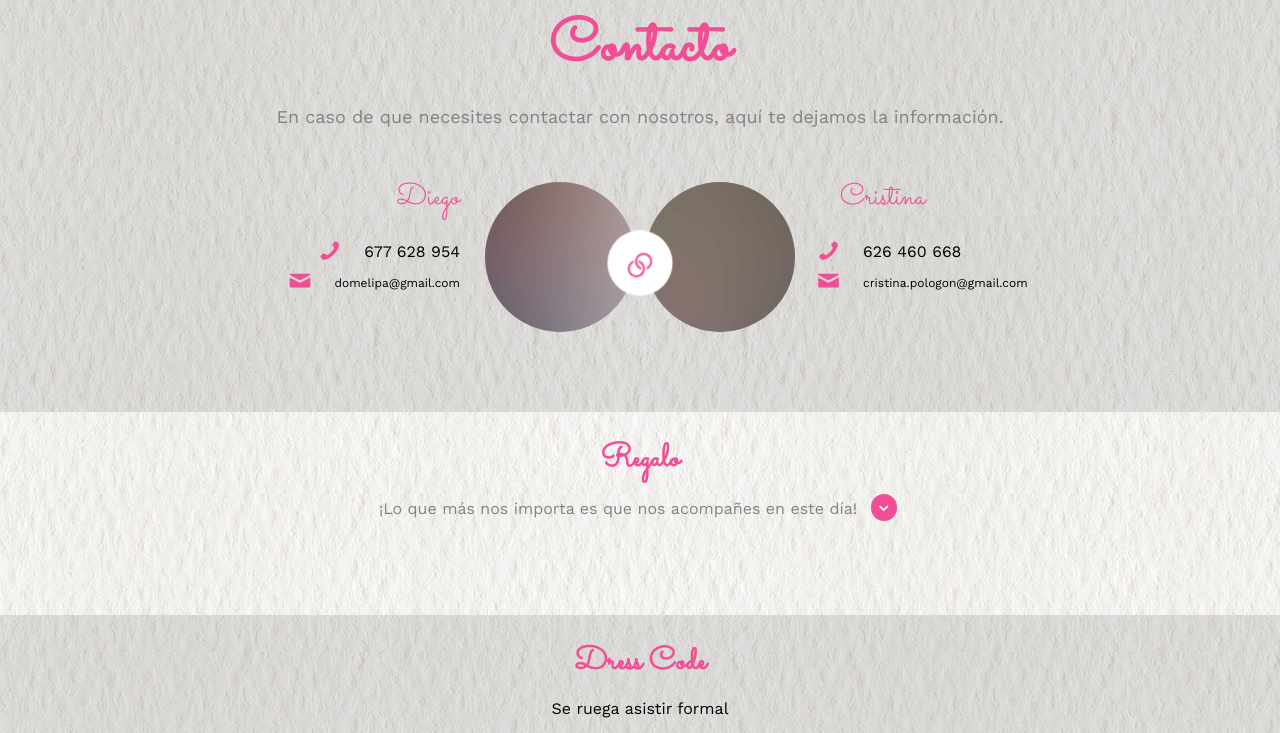
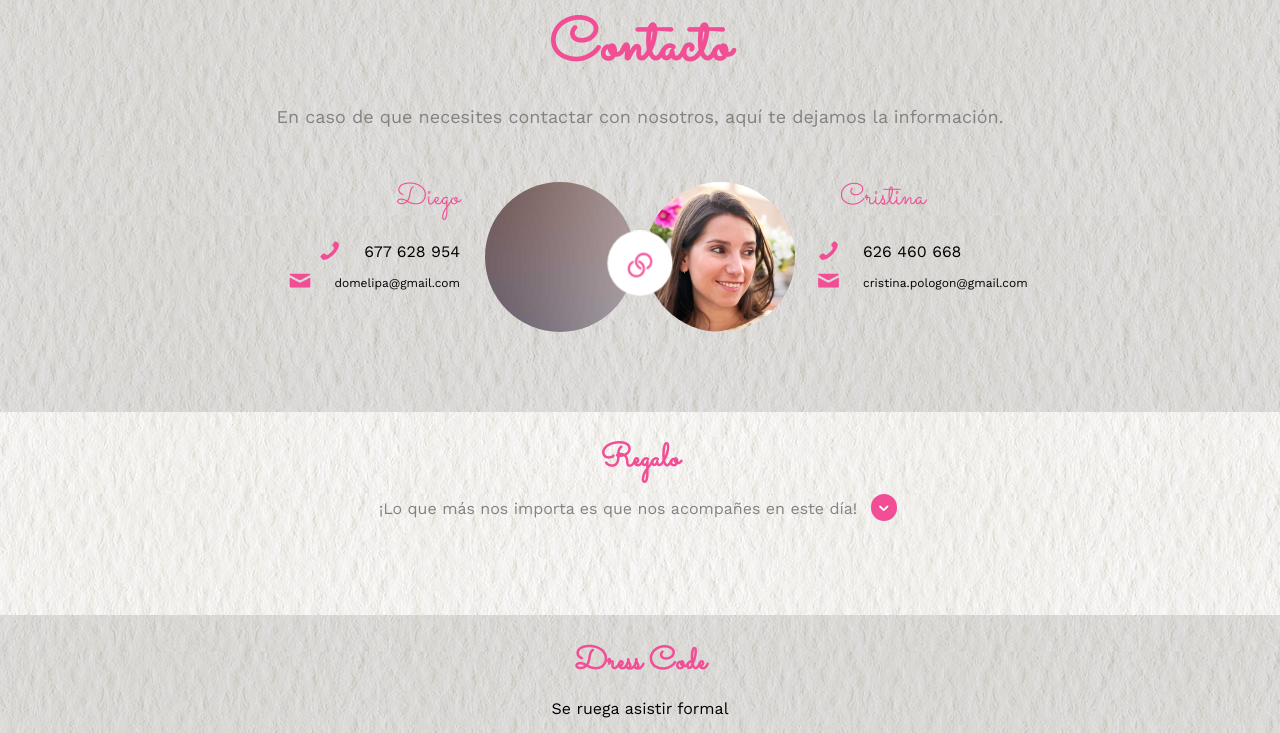
Before and after one commit to Domeldor/thepolortiz, a plain HTML site: page index.html in a window 1280 px wide. Shown: the part 4030-4763 px from the top of the page. Drawn offline with nearby package versions, Linux system fonts and the light colour scheme; files whose address does not match are found by name.

Commit message:
src: bride photo

```diff
--- a/index.html
+++ b/index.html
@@ -318,7 +318,7 @@
 							</p>
 							<div class="couple-half">
 								<div class="bride">
-									<img src="images/bride1.jpg" alt="groom" class="img-responsive">
+									<img src="images/bride_f3.png" alt="groom" class="img-responsive">
 								</div>
 								<div class="desc-bride">
 									<div class="fh5co-contact-info">
```
Also changed, not shown: images/bride.jpg (deleted), images/bride_f3.png (added), images/imagen3.jpg (deleted), images/imagen_0003004914_00001.jpg (deleted), images/img_bg_gvt1.webp (deleted), images/img_bg_gvt1_br - copia.jpg (deleted), images/img_bg_gvt1_br.webp (deleted), images/la_gaivota1.jpg (deleted).
